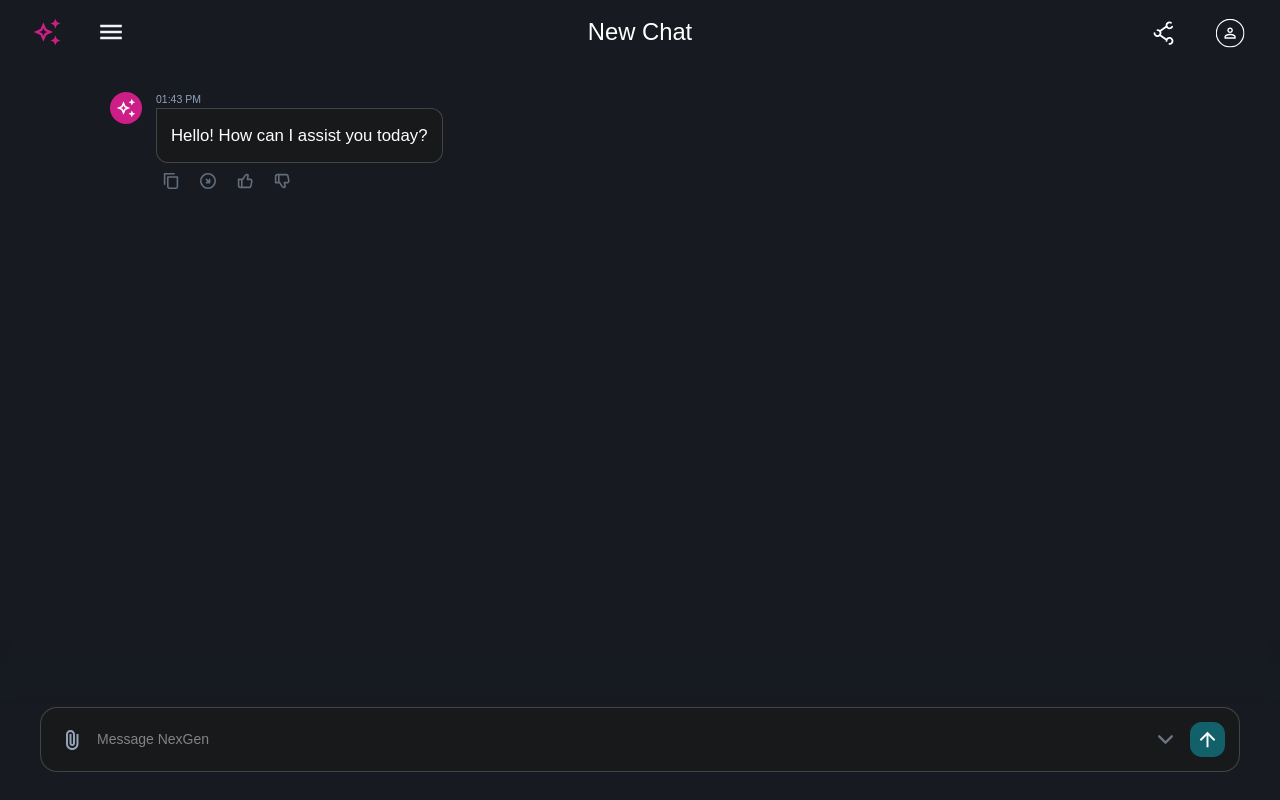
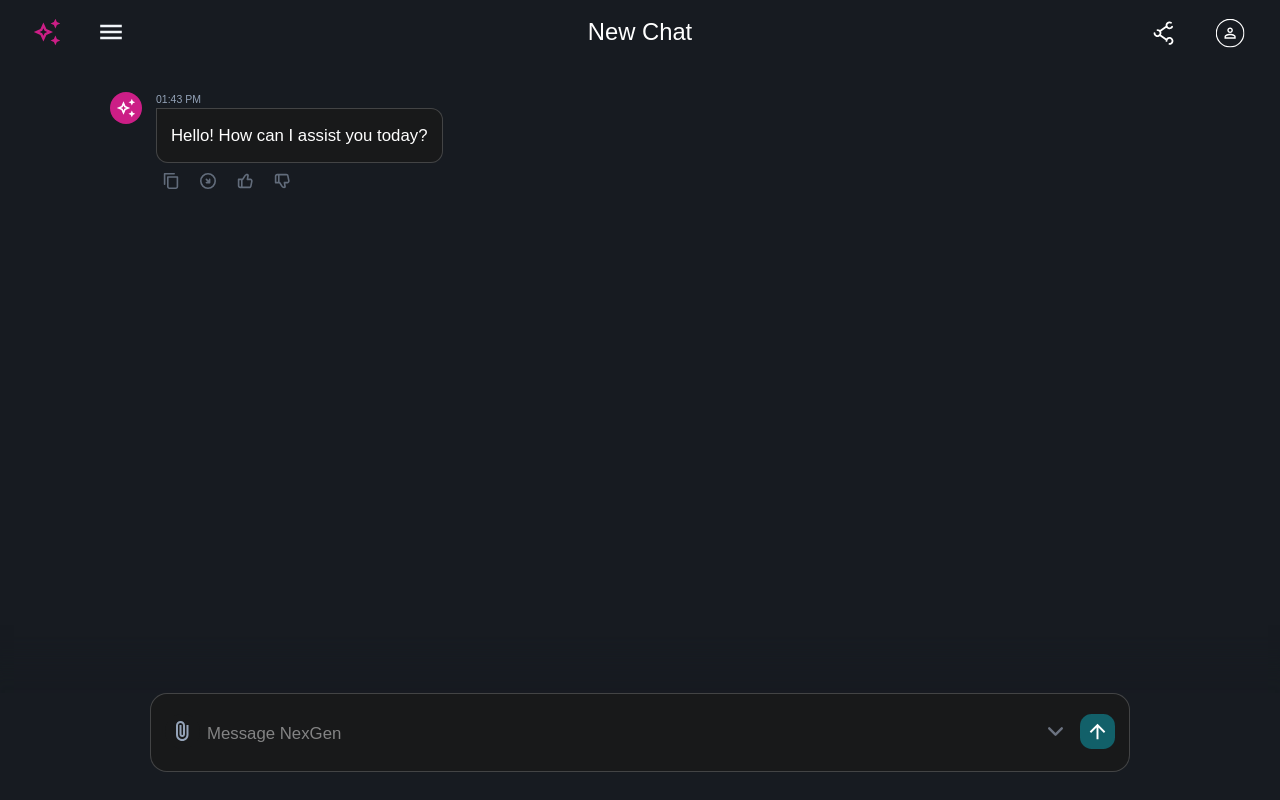
Before and after one commit to cosminbrn/AI-Interface, a React (Vite) app in the folder frontend/: page / in a window 1280 px wide. Built offline with nearby package versions, Linux system fonts and the light colour scheme; a web font is replaced by a local one.

Commit message:
Reduce input box size and increase font of input

```diff
--- a/frontend/src/layouts/input/Input.module.scss
+++ b/frontend/src/layouts/input/Input.module.scss
@@ -12,12 +12,12 @@
     box-shadow: 0 -8px 24px 24px rgba(23, 27, 33, 0.8);
 
     .inputContainer {
-        padding: 1rem 1rem 0rem;
+        padding: 1.4rem 1rem 0rem;
         display: flex;
         border: 1px solid color.change($color-border, $alpha: 0.2);
         border-radius: $radius-md;
         background-color: $color-chat-surface;
-        max-width: $chat-max-width;
+        max-width: $input-max-width;
         margin: 0 auto;
 
         .attach {
@@ -37,7 +37,7 @@
             flex-grow: 1;
             background-color: transparent;
             border: none;
-            font-size: 1rem;
+            font-size: $font-size-md;
             margin: 0.5rem 0.5rem 0;
             resize: none;
             display: flex;
--- a/frontend/src/styles/abstracts/_variables.scss
+++ b/frontend/src/styles/abstracts/_variables.scss
@@ -100,3 +100,4 @@ $navbar-height-mobile: 8vh;
 $container-max-width: 1400px;
 $footer-padding: 3rem;
 $chat-max-width: 1200px;
+$input-max-width: 980px;
```
